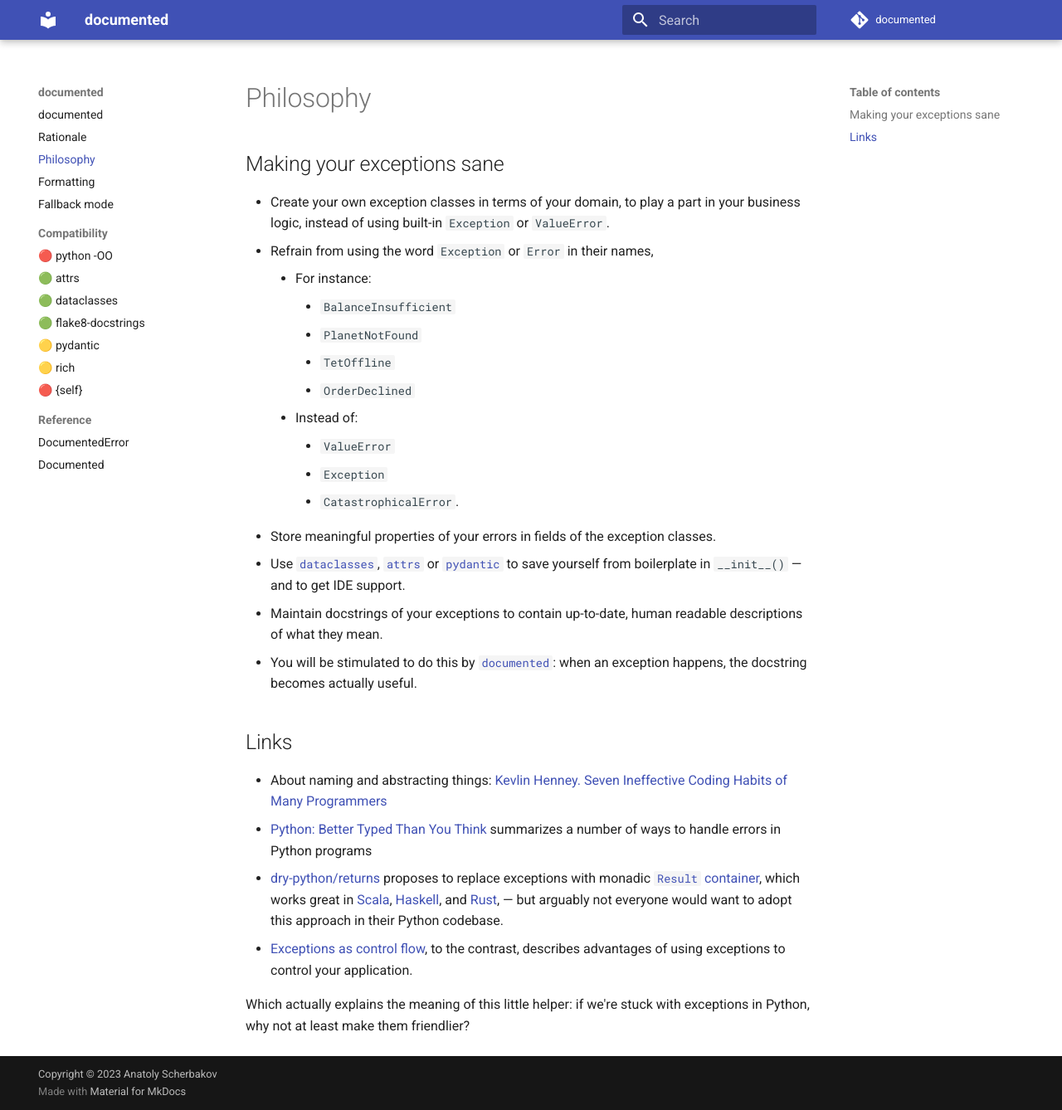
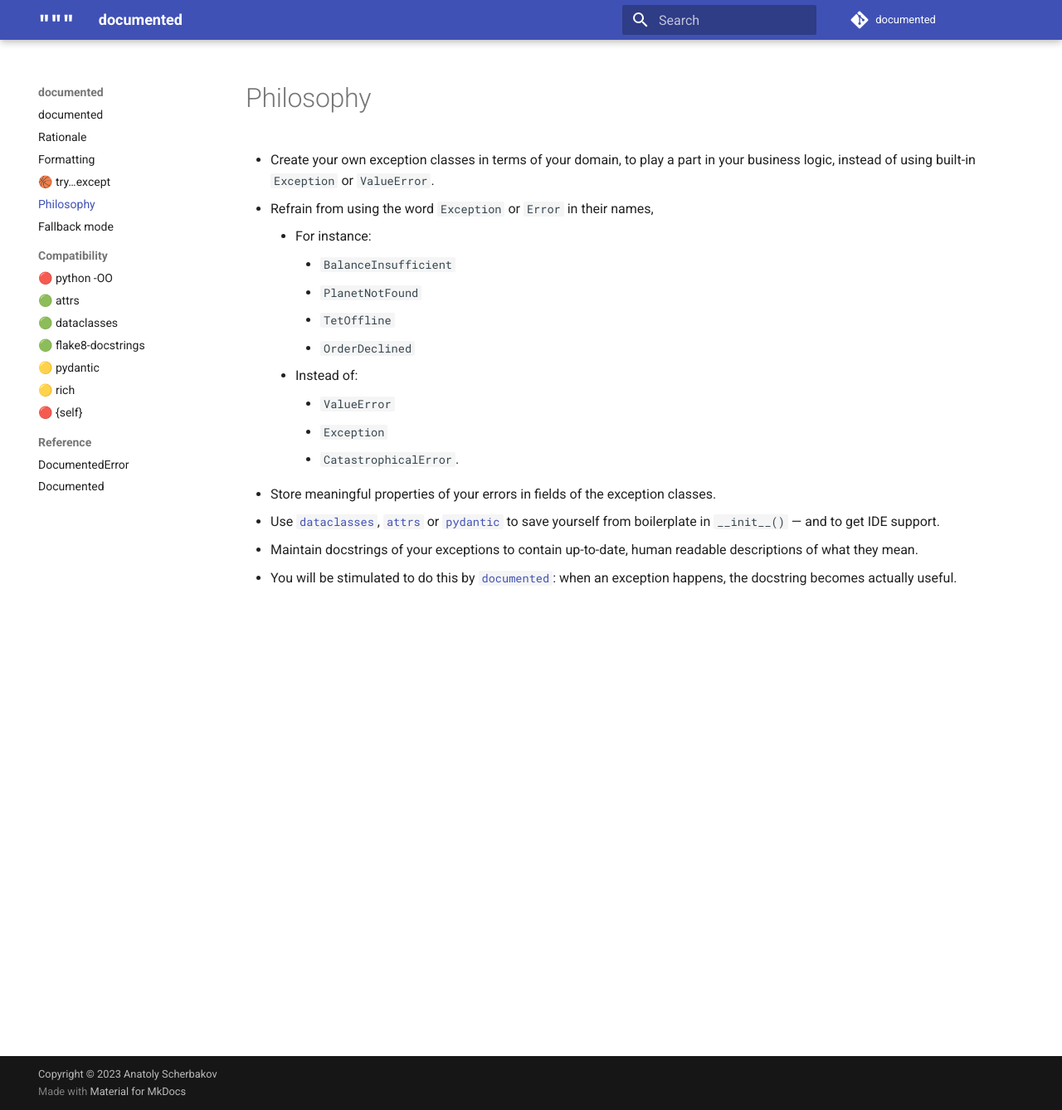
Before and after one commit to anatoly-scherbakov/documented, an MkDocs documentation site: the page built from docs/philosophy.md, in a window 1280 px wide and 1338 px high. Shown: the whole window at 83% size. Built offline with MkDocs 1.6.1 and Material for MkDocs 9.7.7, drawn with Linux system fonts in a browser that asks for light colours; comment, search, counter and statistics services are not loaded.

Commit message:
Update docs

```diff
--- a/docs/philosophy.md
+++ b/docs/philosophy.md
@@ -1,8 +1,8 @@
 ---
 title: Philosophy
+hide:
+  - toc
 ---
-
-## Making your exceptions sane
 
 * Create your own exception classes in terms of your domain, to play a part in your business logic, instead of using built-in `Exception` or `ValueError`.
 * Refrain from using the word `Exception` or `Error` in their names,
@@ -20,12 +20,3 @@ title: Philosophy
 * Use [`dataclasses`](https://docs.python.org/3/library/dataclasses.html), [`attrs`](https://github.com/python-attrs/attrs) or [`pydantic`](https://github.com/samuelcolvin/pydantic) to save yourself from boilerplate in `__init__()` — and to get IDE support.
 * Maintain docstrings of your exceptions to contain up-to-date, human readable descriptions of what they mean.
 * You will be stimulated to do this by [`documented`](https://github.com/anatoly-scherbakov/documented): when an exception happens, the docstring becomes actually useful.
-
-## Links
-
-* About naming and abstracting things: [Kevlin Henney. Seven Ineffective Coding Habits of Many Programmers](https://www.youtube.com/watch?v=ZsHMHukIlJY)
-* [Python: Better Typed Than You Think](https://beepb00p.xyz/mypy-error-handling.html) summarizes a number of ways to handle errors in Python programs
-* [dry-python/returns](http://github.com/dry-python/returns) proposes to replace exceptions with monadic [`Result` container](https://returns.readthedocs.io/en/latest/pages/result.html), which works great in [Scala](https://www.scala-lang.org/api/2.9.3/scala/Either.html), [Haskell](https://www.schoolofhaskell.com/school/starting-with-haskell/basics-of-haskell/10_Error_Handling#the-either-monad), and [Rust](https://doc.rust-lang.org/stable/rust-by-example/error/result.html), — but arguably not everyone would want to adopt this approach in their Python codebase.
-* [Exceptions as control flow](https://blog.cerebralab.com/Exceptions_as_control_flow), to the contrast, describes advantages of using exceptions to control your application.
-
-Which actually explains the meaning of this little helper: if we're stuck with exceptions in Python, why not at least make them friendlier?
--- a/mkdocs.yml
+++ b/mkdocs.yml
@@ -13,6 +13,8 @@ markdown_extensions:
         - name: mermaid
           class: mermaid
           format: !!python/name:pymdownx.superfences.fence_code_format
+  - pymdownx.tabbed:
+      alternate_style: true
   - pymdownx.details
   - pymdownx.emoji:
       emoji_index: !!python/name:materialx.emoji.twemoji
@@ -32,6 +34,7 @@ plugins:
 
 theme:
   name: material
+  logo: images/quotes.svg
   features:
     - navigation.sections
     - content.code.annotate
```
Also changed, not shown: docs/formatting.md (+2 -0 lines), docs/index.md (+50 -29 lines), docs/reference/documented.md (+1 -1 lines), docs/try-except.md (added, +27 -0 lines), docs/.pages, docs/images/quotes-black.svg (added), docs/images/quotes.svg (added).
